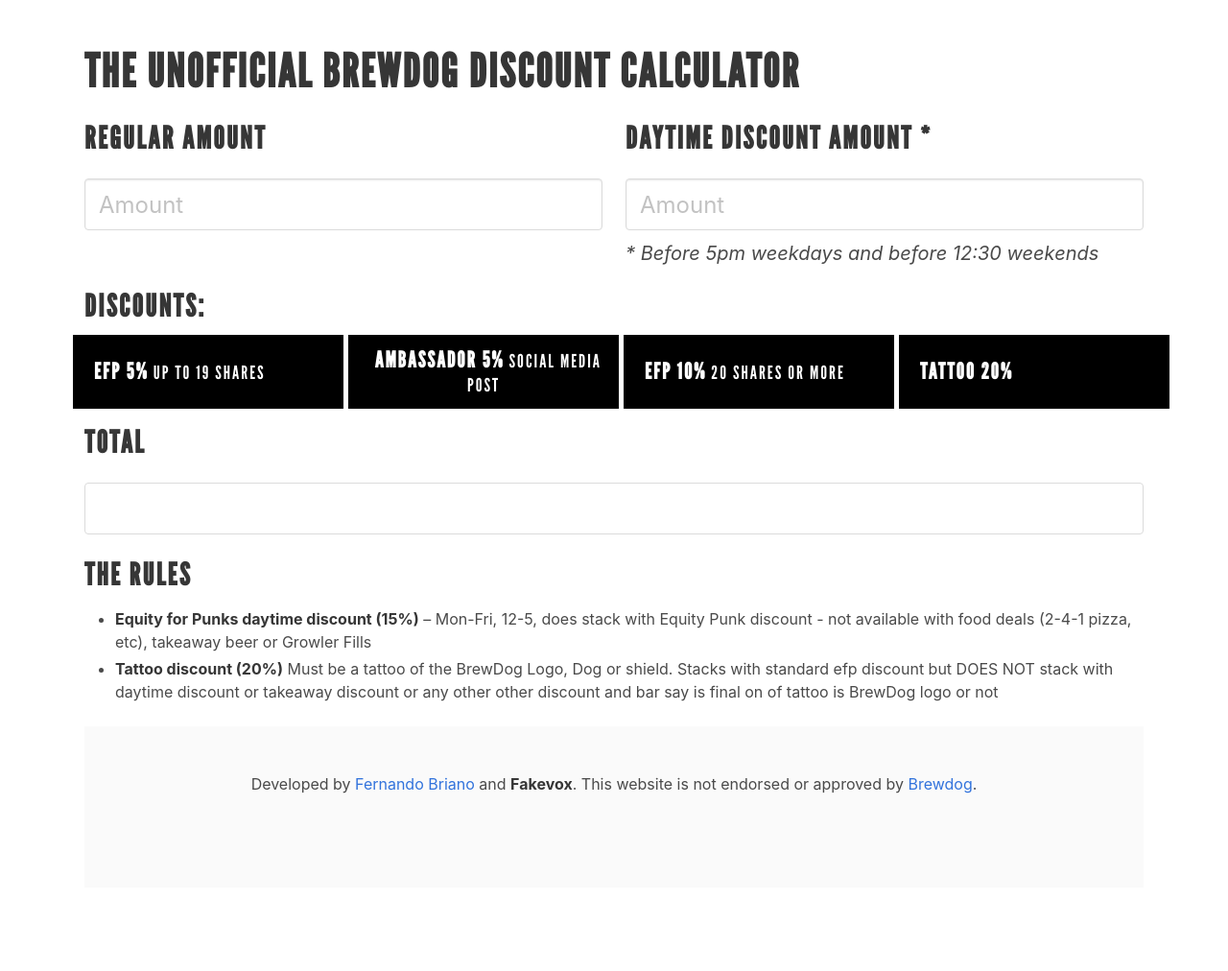
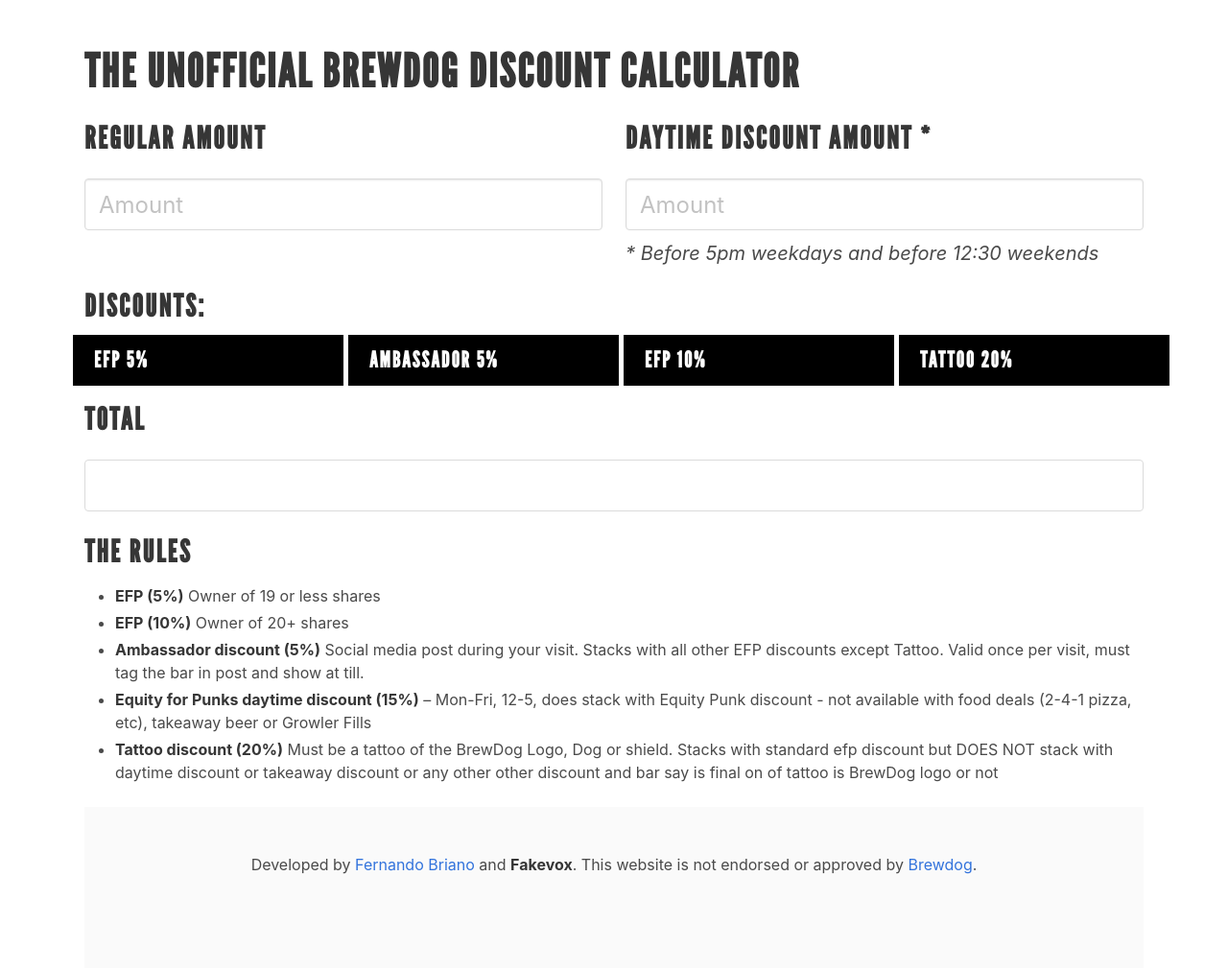
Before and after one commit to picandocodigo/efp_discount, a website: page index.html in a window 1280 px wide. Shown: the whole page at 96% size. Before the commit the page ends 973 px from the top, so only its background shows below. Drawn offline with nearby package versions, Linux system fonts and the light colour scheme.

Commit message:
Update info

```diff
--- a/index.html
+++ b/index.html
@@ -51,19 +51,19 @@
         <div class="column is-one-quarter discount">
           <label class="checkbox">
             <input type="checkbox" id="efp5">&nbsp;
-            <strong>EFP 5%</strong> up to 19 shares
+            <strong>EFP 5%</strong>
           </label>
         </div>
         <div class="column is-one-quarter discount">
           <label class="checkbox">
             <input type="checkbox" id="ambassador">&nbsp;
-            <strong>Ambassador 5%</strong> social media post
+            <strong>Ambassador 5%</strong>
           </label>
         </div>
         <div class="column is-one-quarter discount">
           <label class="checkbox">
             <input type="checkbox" id="efp10">&nbsp;
-            <strong>EFP 10%</strong> 20 shares or more
+            <strong>EFP 10%</strong>
           </label>
         </div>
         <div class="column is-one-quarter discount">
@@ -89,6 +89,18 @@
         <strong class="title is-3">The rules</strong>
         <ul>
           <li>
+            <strong>EFP (5%)</strong>
+            Owner of 19 or less shares
+          </li>
+          <li>
+            <strong>EFP (10%)</strong>
+            Owner of 20+ shares
+          </li>
+          <li>
+            <strong>Ambassador discount (5%)</strong>
+            Social media post during your visit. Stacks with all other EFP discounts except Tattoo. Valid once per visit, must tag the bar in post and show at till.
+          </li>
+          <li>
             <strong>Equity for Punks daytime discount (15%)</strong>
             – Mon-Fri, 12-5, does stack with Equity Punk discount - not available with food deals (2-4-1 pizza, etc), takeaway beer or Growler Fills
           </li>
```
